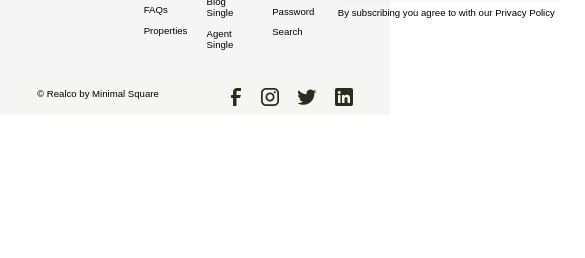
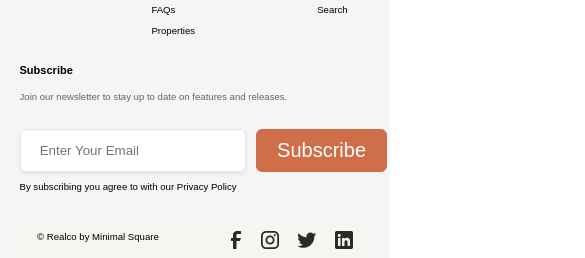
Before and after one commit to akmal-solakhiddinov/Realco, a website: page index.html in a window 390 px wide. Shown: the part 5774-6032 px from the top of the page, 585 px wide, since content can reach past the window. Before the commit the page ends 5889 px from the top, so only its background shows below. Drawn offline with Linux system fonts and the light colour scheme.

Commit message:
assignment

```diff
--- a/assets/style/style.scss
+++ b/assets/style/style.scss
@@ -602,3 +602,12 @@ footer {
     }
   }
 }
+
+@media (max-width: 737px) {
+  footer {
+    .footer-card {
+      display: flex;
+      flex-wrap: wrap;
+    }
+  }
+}
--- /dev/null
+++ b/package.json
@@ -0,0 +1,5 @@
+{
+  "dependencies": {
+    "netlify-cli": "^15.6.0"
+  }
+}
```
Also changed, not shown: assets/style/style.css, 3 other files.
